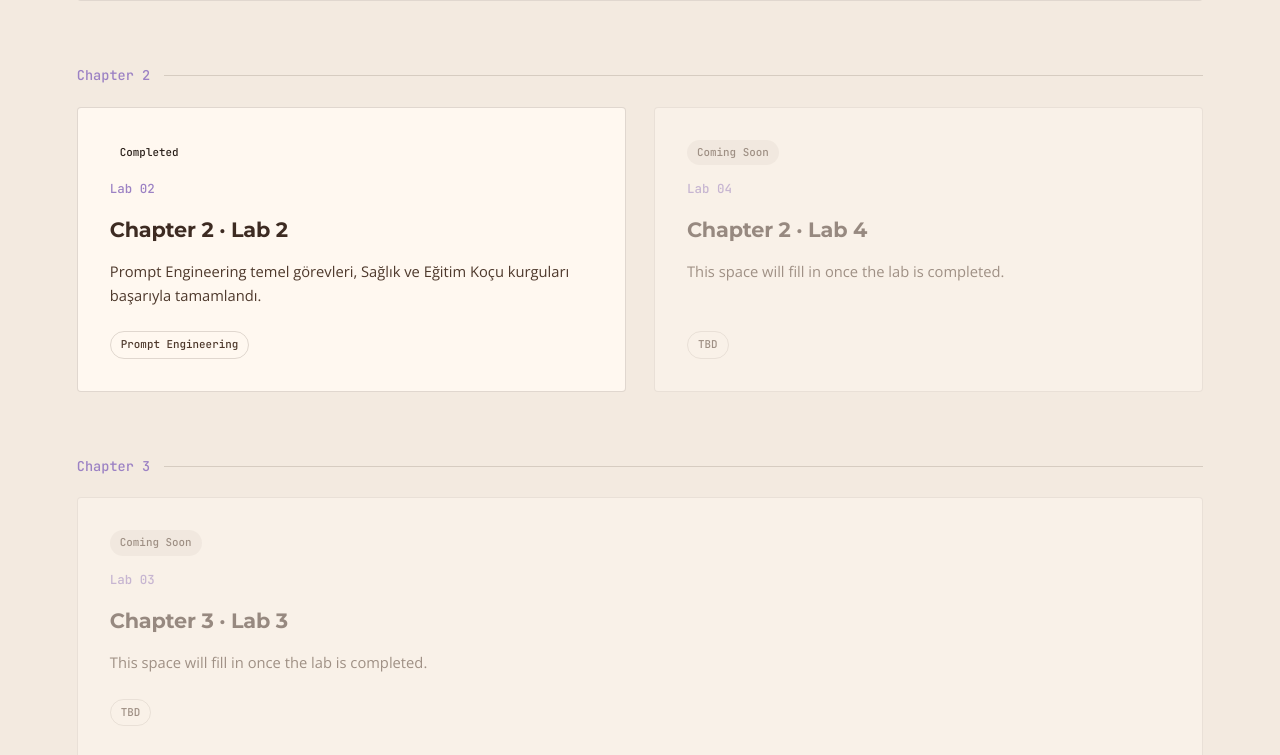
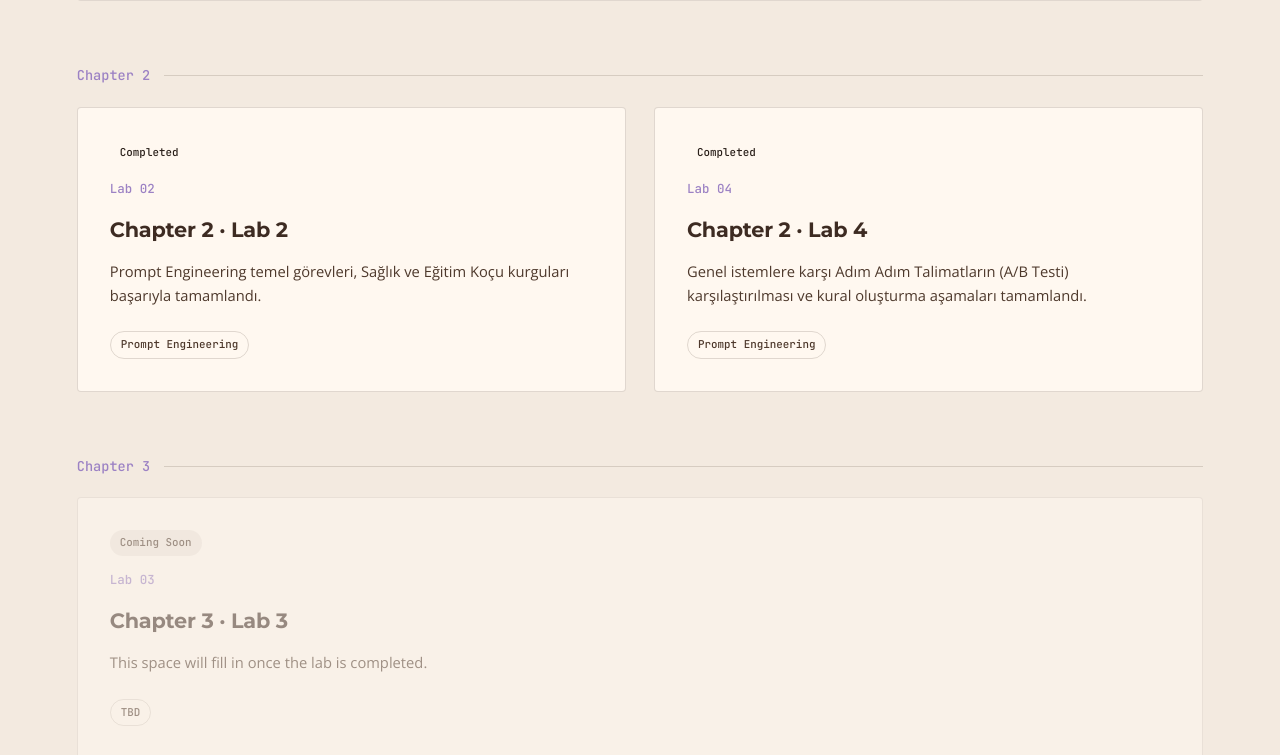
Before and after one commit to GizemmOzcan/Samsung-Innovation-Campus-2026-Works-, a plain HTML site: page index.html in a window 1280 px wide. Shown: the part 987-1742 px from the top of the page. Drawn offline with nearby package versions, Linux system fonts and the light colour scheme.

Commit message:
Update index.html

```diff
--- a/index.html
+++ b/index.html
@@ -261,12 +261,13 @@
   <p>Prompt Engineering temel görevleri, Sağlık ve Eğitim Koçu kurguları başarıyla tamamlandı.</p>
   <div class="card-tags"><span>Prompt Engineering</span></div>
 </a>
-    <div class="card locked">
-      <span class="status-badge status-soon">Coming Soon</span>
-      <span class="card-num">Lab 04</span>
-      <h3>Chapter 2 · Lab 4</h3>
-      <p>This space will fill in once the lab is completed.</p>
-      <div class="card-tags"><span>TBD</span></div>
+    <a href="https://github.com/GizemmOzcan/Samsung-Innovation-Campus-2026-Works-/blob/main/wee" class="card">
+  <span class="status-badge">Completed</span>
+  <span class="card-num">Lab 04</span>
+  <h3>Chapter 2 · Lab 4</h3>
+  <p>Genel istemlere karşı Adım Adım Talimatların (A/B Testi) karşılaştırılması ve kural oluşturma aşamaları tamamlandı.</p>
+  <div class="card-tags"><span>Prompt Engineering</span></div>
+</a>
     </div>
   </div>
 
```
